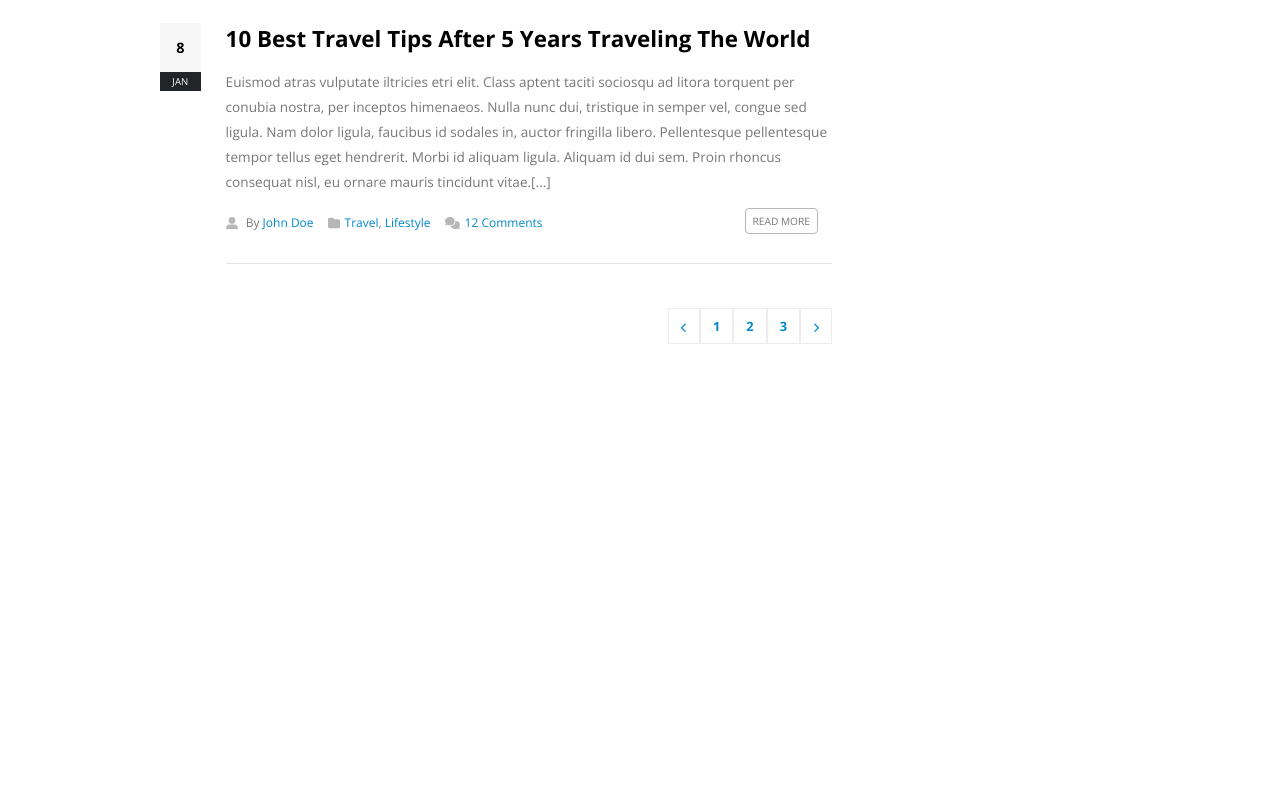
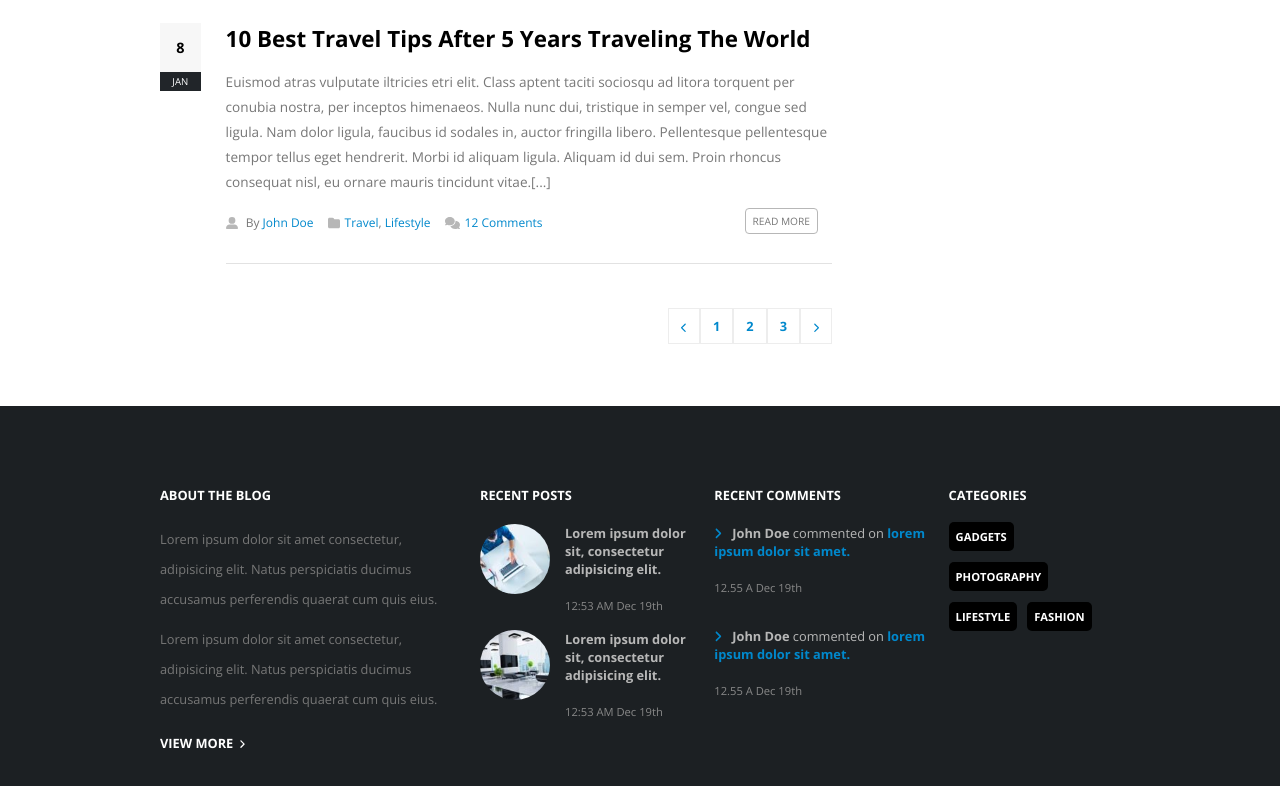
Before and after one commit to serborbone/proj-html-vuejs, a Vue app: page / in a window 1280 px wide. Shown: the part 5412-6198 px from the top of the page. Before the commit the page ends 5818 px from the top, so only its background shows below. Built offline with nearby package versions, Linux system fonts and the light colour scheme.

Commit message:
Creato Footer top

```diff
--- /dev/null
+++ b/src/assets/style/footerCol.scss
@@ -0,0 +1,127 @@
+@import './variablesPorto.scss';
+
+#footerCol {
+  padding-top: 80px;
+  display: flex;
+  gap: 20px;
+
+   h4 {
+    font-size: 0.8em;
+    color: #fff;
+    text-transform: uppercase;
+    margin-bottom: 20px;
+  }
+}
+
+
+.col-one {
+  width: 35%;
+
+  p {
+    color: #777;
+    font-size: 0.8em;
+    line-height: 30px;
+    margin-bottom: 10px;
+  }
+
+  a {
+    color: #fff;
+    text-decoration: none;
+    text-transform: uppercase;
+    font-weight: 600;
+    display: inline-block;
+    margin-top: 10px;
+    font-size: 0.8em;
+
+    .i-style {
+      font-size: 0.8em;
+      margin-left: 2px;
+    }
+  }
+}
+
+.col-two {
+  width: 25%;
+  .footer-post-row {
+    display: flex;
+    margin-bottom: 15px;
+  }
+
+  .img-foot-row {
+    margin-right: 15px;
+    img {
+      width: 70px;
+      border-radius: 50%;
+    }
+  }
+
+  .foot-text-post {
+    p {
+      color: #b7b7b7;
+      margin-bottom: 15px;
+      font-size: 0.8em;
+      font-weight: 600;
+    }
+
+    span {
+      color: #888888;
+      font-size: 0.7em;
+    }
+  }
+}
+
+.col-three {
+    width: 25%;
+    .foot-comment-row {
+      margin-bottom: 30px;
+    }
+    .comment {
+      font-size: 0.8em;
+      color: #b7b7b7;
+      margin-bottom: 15px;
+
+      .i-style {
+      color: $blue-porto;
+      margin-right: 10px;
+      }
+
+      span {
+        font-weight: 600;
+      }
+
+      a {
+      color: $blue-porto;
+      text-decoration: none;
+      font-weight: 600;
+      }
+    }
+
+    .h-comment {
+      color: #888888;
+      font-size: 0.7em;
+    }
+
+}
+
+.col-four {
+  width: 20%;
+
+  .tag-wrap {
+    display: flex;
+    flex-wrap: wrap;
+  }
+  .tag {
+    margin-right: 10px;
+    margin-bottom: 18px;
+    a {
+      padding: 7px;
+      background-color: #000;
+      border-radius: 5px;
+      font-size: 0.7em;
+      font-weight: 600;
+      text-transform: uppercase;
+      text-decoration: none;
+      color: #fff;
+    }
+  }
+}
--- /dev/null
+++ b/src/components/footerCol.vue
@@ -0,0 +1,95 @@
+<template>
+  <div id="footerCol">
+      <div class="col-one">
+          <h4>About the blog</h4>
+
+          <p>Lorem ipsum dolor sit amet consectetur, adipisicing elit. Natus perspiciatis ducimus accusamus perferendis quaerat cum quis eius.</p>
+
+          <p>Lorem ipsum dolor sit amet consectetur, adipisicing elit. Natus perspiciatis ducimus accusamus perferendis quaerat cum quis eius.</p>
+
+          <a href="#">View More <i class="i-style fa-solid fa-angle-right"></i></a>
+
+      </div>
+
+      <!-- COLONNA DUE -->
+      <div class="col-two">
+          <h4>Recent Posts</h4>
+
+          <div class="footer-post-row">
+              <div class="img-foot-row">
+                  <img src="../assets/img/our-office-4-square.jpg" alt="image recent post">
+              </div>
+
+              <div class="foot-text-post">
+                  <p>Lorem ipsum dolor sit, consectetur adipisicing elit.</p>
+                  <span>12:53 AM Dec 19th</span>
+              </div>
+          </div>
+
+          <div class="footer-post-row">
+              <div class="img-foot-row">
+                  <img src="../assets/img/our-office-5-square.jpg" alt="image recent post">
+              </div>
+
+              <div class="foot-text-post">
+                  <p>Lorem ipsum dolor sit, consectetur adipisicing elit.</p>
+                  <span>12:53 AM Dec 19th</span>
+              </div>
+          </div>
+      </div>
+      <!-- FINE COLONNA DUE -->
+
+      <!-- COLONNA TRE -->
+      <div class="col-three">
+          <h4>Recent Comments</h4>
+
+          <div class="foot-comment-row">
+
+              <div class="comment">
+                <i class="i-style fa-solid fa-angle-right"></i>
+                <span>John Doe</span> commented on <a href="#">lorem ipsum dolor sit amet.</a>
+              </div>
+
+              <span class="h-comment">12.55 A Dec 19th</span>
+
+          </div>
+
+          <div class="foot-comment-row">
+
+              <div class="comment">
+                <i class="i-style fa-solid fa-angle-right"></i>
+                <span>John Doe</span> commented on <a href="#">lorem ipsum dolor sit amet.</a>
+              </div>
+
+              <span class="h-comment">12.55 A Dec 19th</span>
+
+          </div>
+      </div>
+      <!-- FINE COLONNA TRE -->
+
+      <!-- COLONNA QUATTRO TAG -->
+      <div class="col-four">
+          <h4>Categories</h4>
+
+          <div class="tag-wrap">
+            <span class="tag"><a href="#">Gadgets</a></span>
+            <span class="tag"><a href="#">Photography</a></span>
+            <span class="tag"><a href="#">Lifestyle</a></span>
+            <span class="tag"><a href="#">Fashion</a></span>
+          </div>
+
+      </div>
+      <!-- FINE COLONNA QUATTRO TAG -->
+
+  </div>
+</template>
+
+<script>
+export default {
+  name: 'footerCol',
+}
+</script>
+
+<style lang="scss" scoped>
+  @import '../assets/style/footerCol.scss';
+</style>
--- a/src/components/footerPorto.vue
+++ b/src/components/footerPorto.vue
@@ -1,14 +1,31 @@
 <template>
   <footer>
+      <div id="footerCol">
+        <div class="container-w75">
+          <footerCol></footerCol>
+        </div>
+      </div>
   </footer>
 </template>
 
 <script>
+
+import footerCol from './footerCol.vue'
+
 export default {
   name: 'footerPorto',
+
+  components: {
+    footerCol,
+  }
 }
 </script>
 
 <style lang="scss" scoped>
 
+  #footerCol {
+    height: 500px;
+    background-color: #1c2023;
+  }
+
 </style>
```
